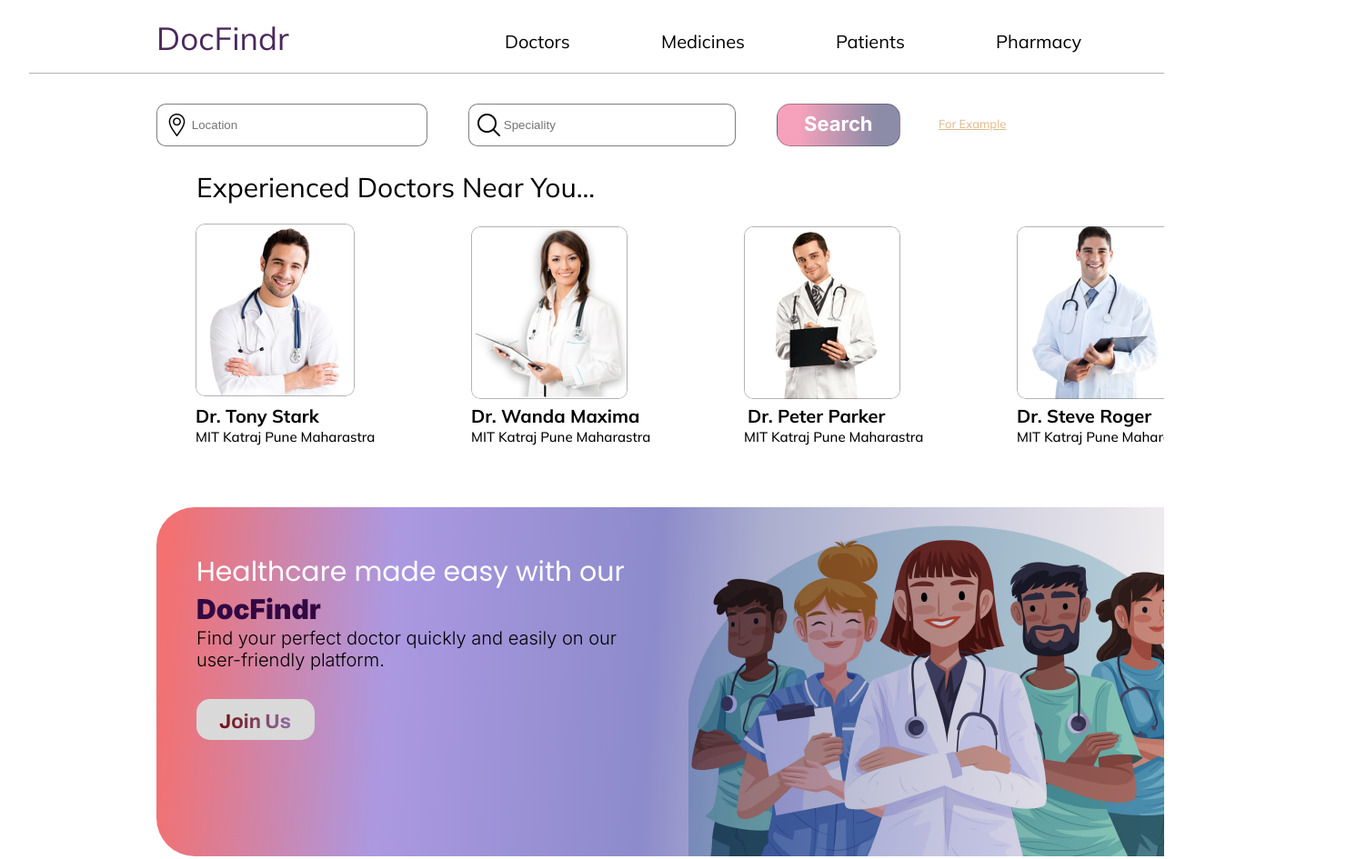
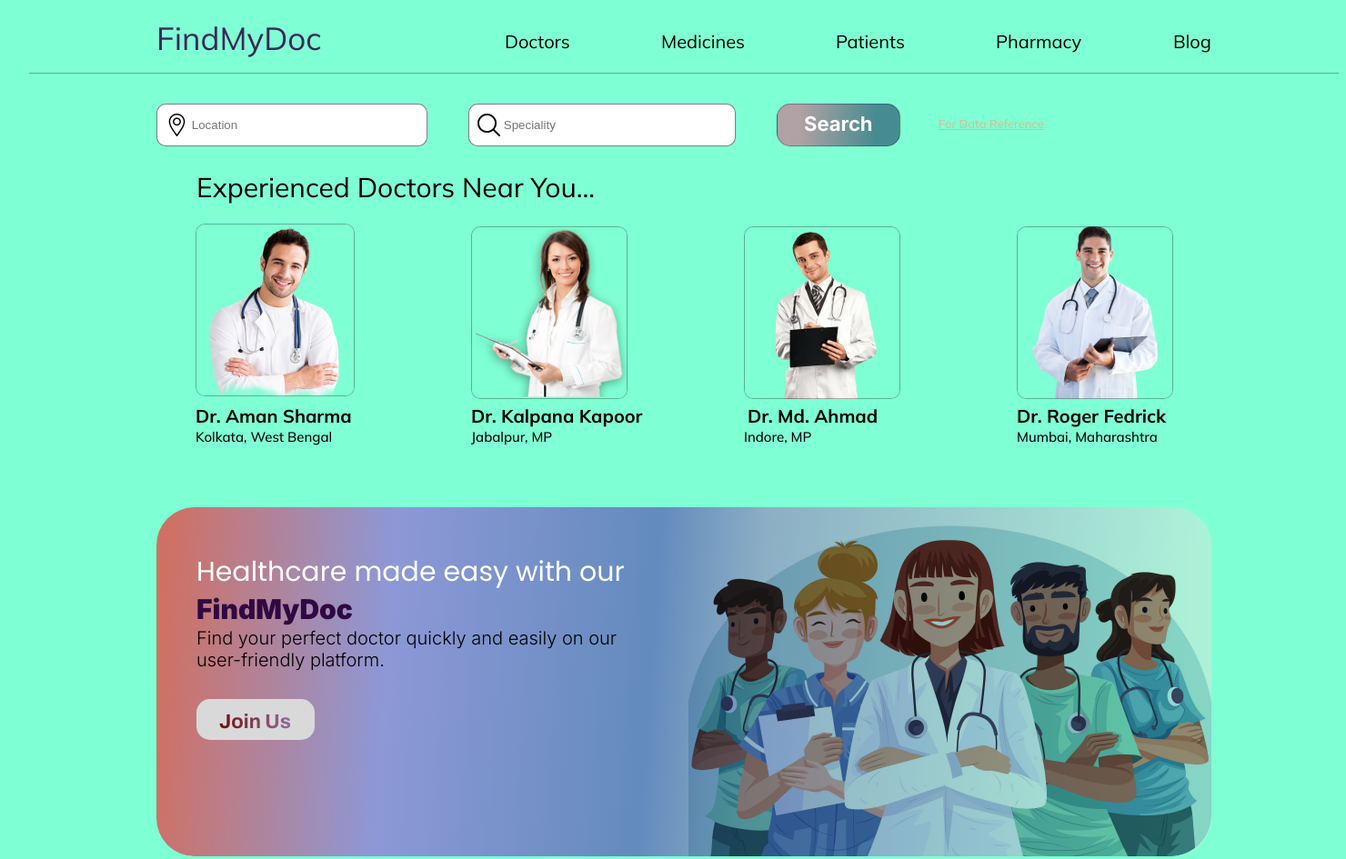
Before and after one commit to xtmat/DocFinder-Project, a website built with Parcel: page index.html in a window 1280 px wide. Shown: the top 945 px of the page at 91% size, 1480 px wide, since content can reach past the window. Built offline with nearby package versions, Linux system fonts and the light colour scheme.

Commit message:
version 2.0

```diff
--- a/index.html
+++ b/index.html
@@ -24,10 +24,10 @@
     <script src="https://ajax.googleapis.com/ajax/libs/jquery/3.6.3/jquery.min.js"></script>
 
   </head>
-  <body>
+  <body style="background-color:aquamarine;>
     <div id="hsp" class="hero-section-parent">
       <div class="hero-section">
-        <a class="docfindr" href="#">DocFindr</a
+        <a class="docfindr" href="#">FindMyDoc</a
         ><a class="doctors" href="#">Doctors</a
         ><a class="medicines" href="#">Medicines</a
         ><a class="patients" href="#">Patients</a
@@ -47,7 +47,7 @@
         <div class="rectangle-div"></div>
         <div class="healthcare-made-easy-container">
           <span class="healthcare-made-easy">Healthcare made easy with our</span
-          ><b class="b"> </b><span class="docfindr1">DocFindr</span>
+          ><b class="b"> </b><span class="docfindr1">FindMyDoc</span>
         </div>
         <div class="find-your-perfect">
           Find your perfect doctor quickly and easily on our user-friendly
@@ -58,7 +58,7 @@
         ><img class="icon" alt="" src="./public/5207289-1@2x.png" />
         <div id="search_btn" class="hero-section-child1"></div>
         <div id="search_btn" class="search">Search</div>
-        <a class="dbpreference" href="https://drive.google.com/file/d/1XJBbUciSsHcX6_urywsNigvhtbalzsam/view?usp=share_link" target="_blank">For Example</a>
+        <a class="dbpreference" href="https://drive.google.com/file/d/1ukyKmrLEUzAZv9oesCgLkBOGTH5QZ62v/view?usp=share_link" target="_blank">For Data Reference</a>
 
 
 
@@ -67,22 +67,22 @@
       <div class="search-section">
         <div class="search-box">
           <img class="rectangle-icon" alt="" src="./public/rectangle-8@2x.png" />
-          <div class="dr-tony-stark" href="#">Dr. Tony Stark</div>
-          <div class="mit-katraj-pune">MIT Katraj Pune Maharastra</div>
+          <div class="dr-tony-stark" href="#">Dr. Aman Sharma</div>
+          <div class="mit-katraj-pune">Kolkata, West Bengal</div>
         </div>
       </div>
 
         <img class="hero-section-child2" alt="" src="./public/rectangle-9@2x.png" />
-        <div class="dr-wanda-maxima" href="#">Dr. Wanda Maxima</div>
-        <div class="mit-katraj-pune1">MIT Katraj Pune Maharastra</div>
+        <div class="dr-wanda-maxima" href="#">Dr. Kalpana Kapoor</div>
+        <div class="mit-katraj-pune1">Jabalpur, MP</div>
 
         <img class="hero-section-child3" alt="" src="./public/rectangle-10@2x.png" />
-        <div class="dr-peter-parker" href="#">Dr. Peter Parker</div>
-        <div class="mit-katraj-pune2">MIT Katraj Pune Maharastra</div>
+        <div class="dr-peter-parker" href="#">Dr. Md. Ahmad</div>
+        <div class="mit-katraj-pune2">Indore, MP</div>
 
         <img class="hero-section-child4" alt="" src="./public/rectangle-11@2x.png" />
-        <div class="dr-steve-roger" href="#">Dr. Steve Roger</div>
-        <div class="mit-katraj-pune3">MIT Katraj Pune Maharastra</div>
+        <div class="dr-steve-roger" href="#">Dr. Roger Fedrick</div>
+        <div class="mit-katraj-pune3">Mumbai, Maharashtra</div>
       </div>
     </div>
 
```
Also changed, not shown: index.css (line endings or trailing spaces), 2 other files.
